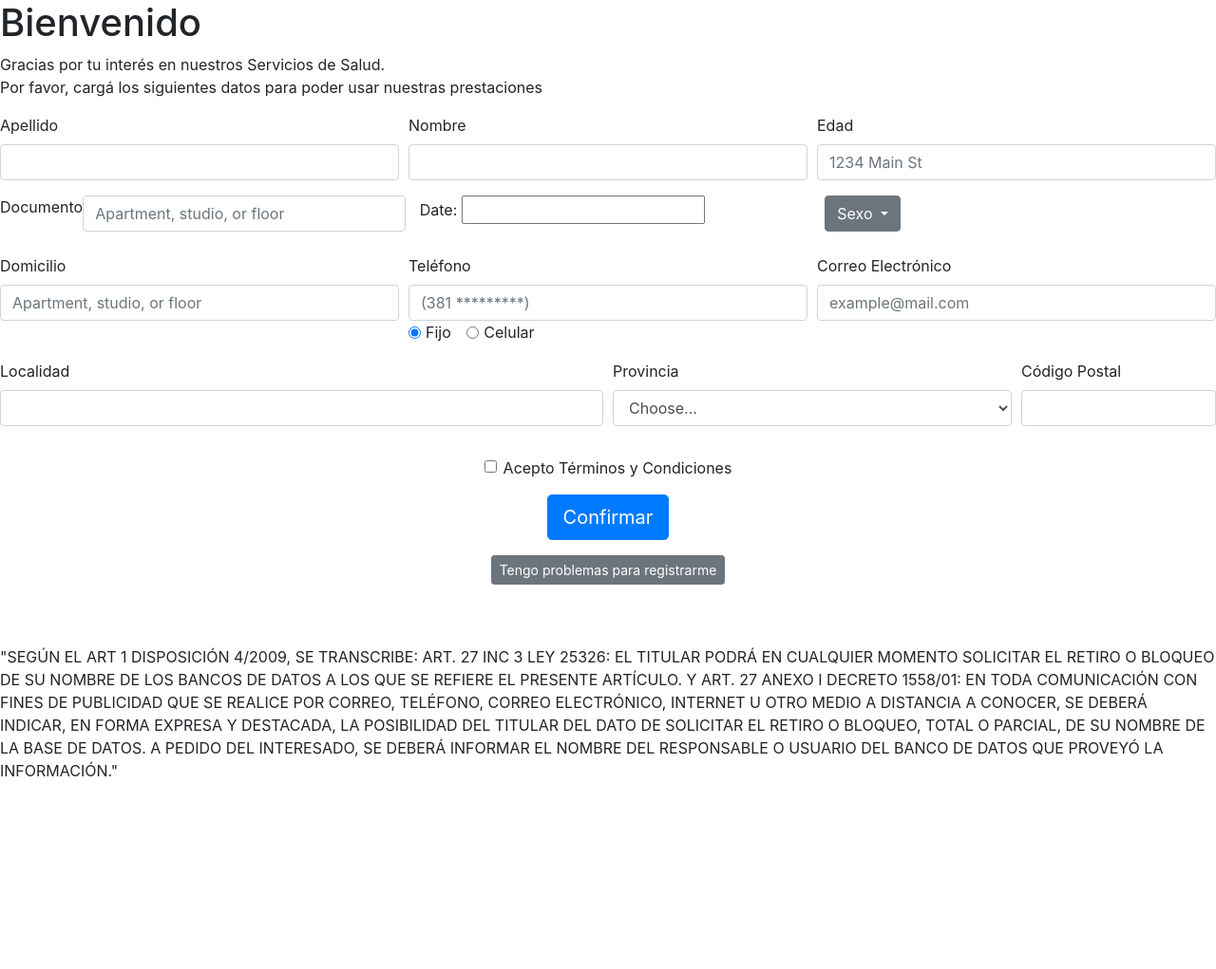
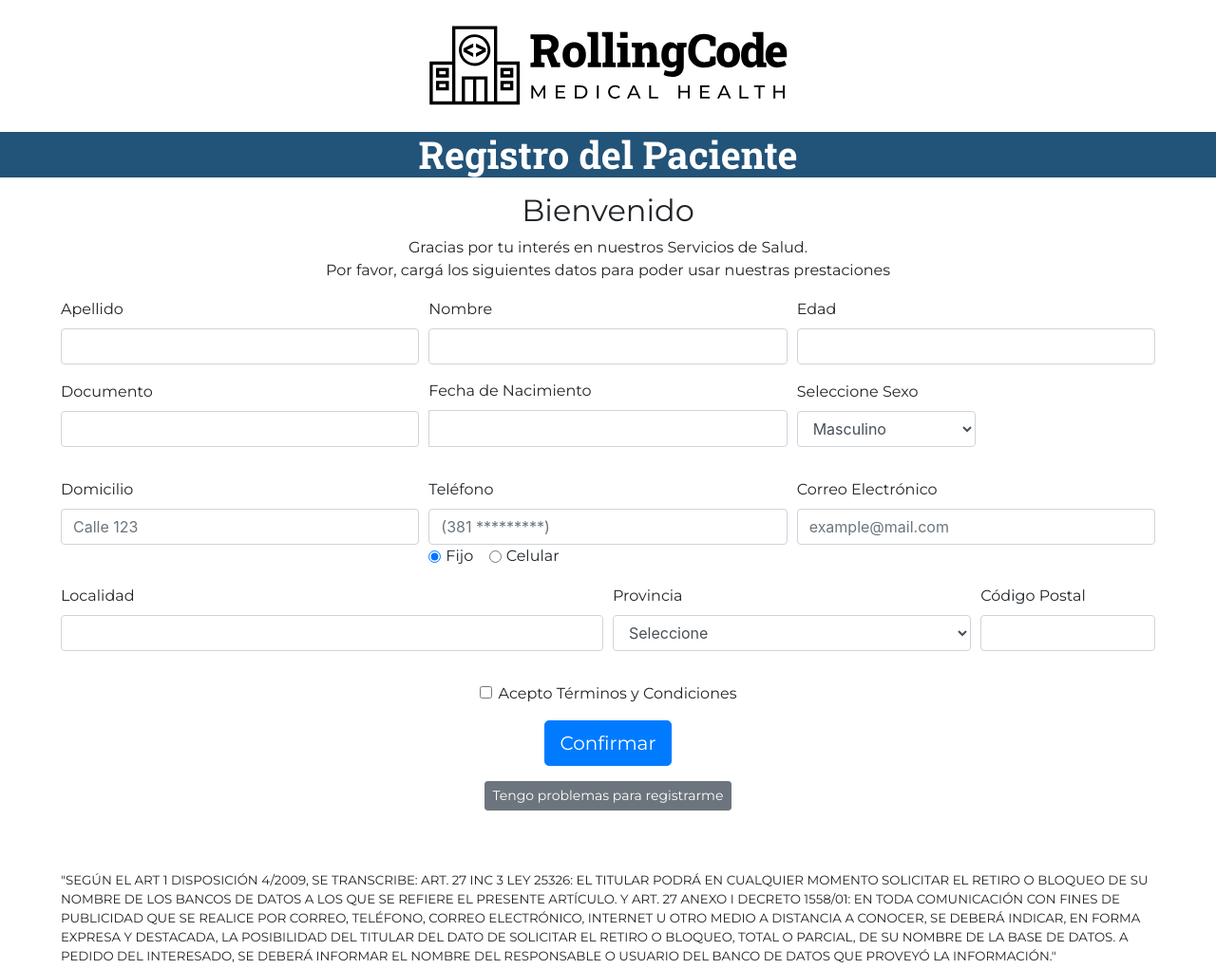
Before and after one commit to alansosaARG/grupo2CL, a plain HTML site: page registropaciente.html in a window 1280 px wide. Shown: the whole page at 95% size. Before the commit the page ends 840 px from the top, so only its background shows below. Drawn offline with nearby package versions, Linux system fonts and the light colour scheme.

Commit message:
section register client finished with design process. css and logo added in the project.

```diff
--- a/registropaciente.html
+++ b/registropaciente.html
@@ -7,7 +7,7 @@
     <title>Document</title>
     <link rel="stylesheet" href="./src/css/index.css">
     <link rel="stylesheet" href="https://stackpath.bootstrapcdn.com/bootstrap/4.4.1/css/bootstrap.min.css" integrity="sha384-Vkoo8x4CGsO3+Hhxv8T/Q5PaXtkKtu6ug5TOeNV6gBiFeWPGFN9MuhOf23Q9Ifjh" crossorigin="anonymous">
-
+    <link href="https://fonts.googleapis.com/css?family=Montserrat|Roboto+Slab:700&display=swap" rel="stylesheet">
 </head>
 <body>
   <!-- Bootstrap -->
@@ -19,9 +19,12 @@
 <link rel="stylesheet" href="./src/css/bootstrap-datepicker.min.css">
 <!-- Anexos -->
 <script src="./src/js/index.js"></script>
-
-    <h1>Bienvenido</h1>
-<p>Gracias por tu interés en nuestros Servicios de Salud.<br>
+<!-- contenido -->
+<img src="./assets/img/LogoRolling.svg" class= "rounded mx-auto d-block m-4" alt="Logo RollingCode" height="91px">
+<h1 class="tituloSeccion text-center">Registro del Paciente</h1>
+<div class="formularioRegistroCliente">
+<h2 class="tituloContenido text-center">Bienvenido</h2>
+<p class="textoContenido text-center">Gracias por tu interés en nuestros Servicios de Salud.<br>
     Por favor, cargá los siguientes datos para poder usar nuestras prestaciones</p>
     <form>
         <div class="form-row">
@@ -35,39 +38,48 @@
           </div>
           <div class="form-group col-md-4">
             <label for="edadPaciente">Edad</label>
-            <input type="text" class="form-control" id="edadPaciente" placeholder="1234 Main St">
+            <input type="text" class="form-control" id="edadPaciente" placeholder="">
           </div>
         </div>
-        <div class="form-group d-flex justify-content-around fill">
-          <label for="documentoDNI">Documento</label>
-          <input type="text" class="form-control" id="documentoDNI" placeholder="Apartment, studio, or floor">
-          <p class="col-md-4">Date: <input type="text" id="datepicker"></p>
-          <div class="idSexoCliente col-md-4">
-            <button class="btn btn-secondary dropdown-toggle" type="button" id="dropdownMenu2" data-toggle="dropdown" aria-haspopup="true" aria-expanded="false">
-              Sexo </button>
-            <div class="dropdown-menu" aria-labelledby="dropdownMenu2">
-              <button class="dropdown-item" type="button">Femenino</button>
-              <button class="dropdown-item" type="button">Masculino</button>
-              <button class="dropdown-item" type="button">Prefiero no decirlo</button>
+        <!-- division 2 -->
+        <div class="form-row d-flex mb-3">
+          <div class="form-group col-md-4">
+            <label for="documentoDNI">Documento</label>
+            <input type="text" class="form-control" id="documentoDNI" placeholder="">
+          </div>
+          <div class="input-group d-flex flex-column col-md-4 mb-3">
+            <label for="documentoDNI">Fecha de Nacimiento</label>
+            <input type="text" class="form-control datePickerControl" id="datepicker" aria-describedby="inputGroup-sizing-default">
+          </div>
+          <div class="idSexoCliente d-flex col-md-4">
+            <div class="form-group">
+              <label for="idSexoCliente">Seleccione Sexo</label>
+              <select class="form-control" id="idSexoCliente">
+                <option>Masculino</option>
+                <option>Femenino</option>
+                <option>Prefiero no Decirlo</option>
+              </select>
             </div>
           </div>
         </div>
+        <!-- fin division 2 -->
+        <!-- Inicio Division 3 -->
         <div class="form-row d-flex justify-content-around fill">
             <div class="form-group col-md-4">
-                <label for="nacimientoPaciente">Domicilio</label>
-                <input type="text" class="form-control" id="nacimientoPaciente" placeholder="Apartment, studio, or floor">
+                <label for="domicilioPaciente">Domicilio</label>
+                <input type="text" class="form-control" id="domicilioPaciente" placeholder="Calle 123">
               </div>
             <div class="form-group col-md-4">
                 <label for="telefonoCliente" >Teléfono</label>
                 <input type="text" class="form-control" id="telefonoCliente" placeholder="(381 *********)">
                     <div class="opcionClientes">
                       <div class="form-check form-check-inline">
-                        <input class="form-check-input" type="radio" name="exampleRadios" id="exampleRadios1" value="option1" checked>
-                        <label class="form-check-label" for="exampleRadios1"> Fijo </label>
+                        <input class="form-check-input" type="radio" name="opcionTelFijo" id="opcionTelFijo" value="option1" checked>
+                        <label class="form-check-label" for="opcionTelFijo"> Fijo </label>
                       </div>
                       <div class="form-check form-check-inline">
-                        <input class="form-check-input" type="radio" name="exampleRadios" id="exampleRadios2" value="option2">
-                        <label class="form-check-label" for="exampleRadios2"> Celular </label>
+                        <input class="form-check-input" type="radio" name="opcionTelCel" id="opcionTelCel" value="option2">
+                        <label class="form-check-label" for="opcionTelCel"> Celular </label>
                       </div>
                     </div>
         </div>
@@ -84,8 +96,30 @@
           <div class="form-group col-md-4">
             <label for="inputState">Provincia</label>
             <select id="inputState" class="form-control">
-              <option selected>Choose...</option>
-              <option>...</option>
+              <option selected>Seleccione</option>
+              <option>Buenos Aries</option>
+              <option>Catamarca</option>
+              <option>Chaco</option>
+              <option>Chubut</option>
+              <option>Córdoba</option>
+              <option>Corrientes</option>
+              <option>Entre Ríos</option>
+              <option>Formosa</option>
+              <option>Jujuy</option>
+              <option>La Pampa</option>
+              <option>La Rioja</option>
+              <option>Mendoza</option>
+              <option>Misiones</option>
+              <option>Neuquén</option>
+              <option>Río Negro</option>
+              <option>Salta</option>
+              <option>San Juan</option>
+              <option>San Luis</option>
+              <option>Santa Cruz</option>
+              <option>Santa Fe</option>
+              <option>Santiago del Estero</option>
+              <option>Tierra del Fuego</option>
+              <option>Tucumán</option>
             </select>
           </div>
           <div class="form-group col-md-2">
@@ -93,7 +127,7 @@
             <input type="text" class="form-control" id="inputZip">
           </div>
         </div>
-
+<!-- Fin división 3 -->
         <div class="form-group d-flex flex-column align-items-center mt-3 mb-5">
           <div class="form-check">
             <input class="form-check-input" type="checkbox" id="gridCheck">
@@ -101,19 +135,12 @@
               Acepto Términos y Condiciones
             </label>
           </div>
-          <button type="submit" class="btn btn-primary btn-lg mb-3 confirmarBoton ">Confirmar</button>
+          <button type="submit" class="btn btn-primary btn-lg mb-3 confirmarBoton">Confirmar</button>
           <button type="submit" class="btn btn-secondary btn-sm mb-3 confirmarBotonProblema">Tengo problemas para registrarme</button>
           </div>
-
-
-        <p>"SEGÚN EL ART 1 DISPOSICIÓN 4/2009, SE TRANSCRIBE: ART. 27 INC 3 LEY 25326: EL TITULAR PODRÁ EN CUALQUIER MOMENTO SOLICITAR EL RETIRO O BLOQUEO DE SU NOMBRE DE LOS BANCOS DE DATOS A LOS QUE SE REFIERE EL PRESENTE ARTÍCULO. Y ART. 27 ANEXO I DECRETO 1558/01: EN TODA COMUNICACIÓN CON FINES DE PUBLICIDAD QUE SE REALICE POR CORREO, TELÉFONO, CORREO ELECTRÓNICO, INTERNET U OTRO MEDIO A DISTANCIA A CONOCER, SE DEBERÁ INDICAR, EN FORMA EXPRESA Y DESTACADA, LA POSIBILIDAD DEL TITULAR DEL DATO DE SOLICITAR EL RETIRO O BLOQUEO, TOTAL O PARCIAL, DE SU NOMBRE DE LA BASE DE DATOS. A PEDIDO DEL INTERESADO, SE DEBERÁ INFORMAR EL NOMBRE DEL RESPONSABLE O USUARIO DEL BANCO DE DATOS QUE PROVEYÓ LA INFORMACIÓN."
+        <p class="terminosCondiciones">"SEGÚN EL ART 1 DISPOSICIÓN 4/2009, SE TRANSCRIBE: ART. 27 INC 3 LEY 25326: EL TITULAR PODRÁ EN CUALQUIER MOMENTO SOLICITAR EL RETIRO O BLOQUEO DE SU NOMBRE DE LOS BANCOS DE DATOS A LOS QUE SE REFIERE EL PRESENTE ARTÍCULO. Y ART. 27 ANEXO I DECRETO 1558/01: EN TODA COMUNICACIÓN CON FINES DE PUBLICIDAD QUE SE REALICE POR CORREO, TELÉFONO, CORREO ELECTRÓNICO, INTERNET U OTRO MEDIO A DISTANCIA A CONOCER, SE DEBERÁ INDICAR, EN FORMA EXPRESA Y DESTACADA, LA POSIBILIDAD DEL TITULAR DEL DATO DE SOLICITAR EL RETIRO O BLOQUEO, TOTAL O PARCIAL, DE SU NOMBRE DE LA BASE DE DATOS. A PEDIDO DEL INTERESADO, SE DEBERÁ INFORMAR EL NOMBRE DEL RESPONSABLE O USUARIO DEL BANCO DE DATOS QUE PROVEYÓ LA INFORMACIÓN."
         </p>
-
       </form>
-
-
-
-
-
+    </div>
 </body>
 </html>
--- a/src/css/index.css
+++ b/src/css/index.css
@@ -0,0 +1,34 @@
+    /* font-family: 'Roboto Slab', serif;
+    font-family: 'Montserrat', sans-serif; */
+
+.formularioRegistroCliente{
+margin-top: 1em;
+margin-left: 4em;
+margin-right: 4em;
+
+}
+
+h1{
+    font-family: 'Roboto Slab', serif;
+
+}
+h2{
+    font-family:'Montserrat', sans-serif;
+}
+p{
+    font-family:'Montserrat', sans-serif;
+}
+label{
+    font-family:'Montserrat', sans-serif;
+}
+.btn{
+    font-family:'Montserrat', sans-serif;
+}
+.tituloSeccion{
+    background-color: #225378;
+    color: white;
+}
+.terminosCondiciones{
+    font-family: 'Montserrat', sans serif;
+    font-size: 10pt;
+}
```
Also changed, not shown: assets/img/LogoRolling.svg (added).
